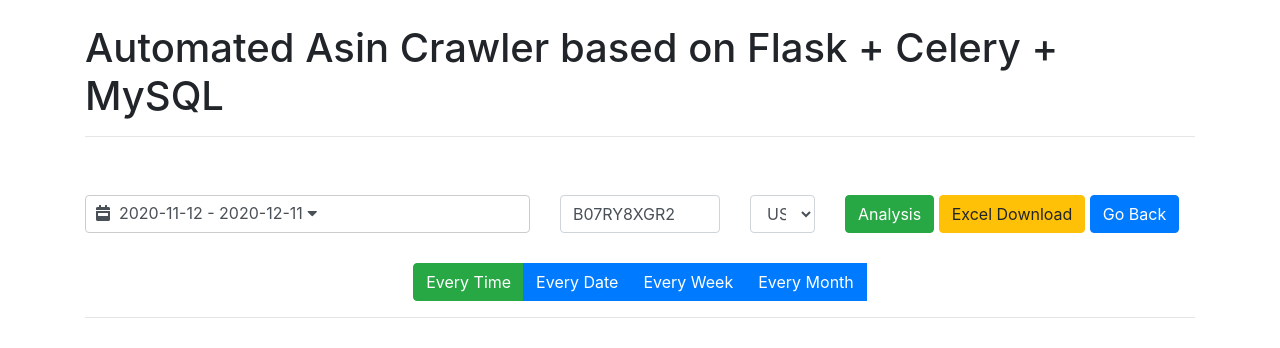
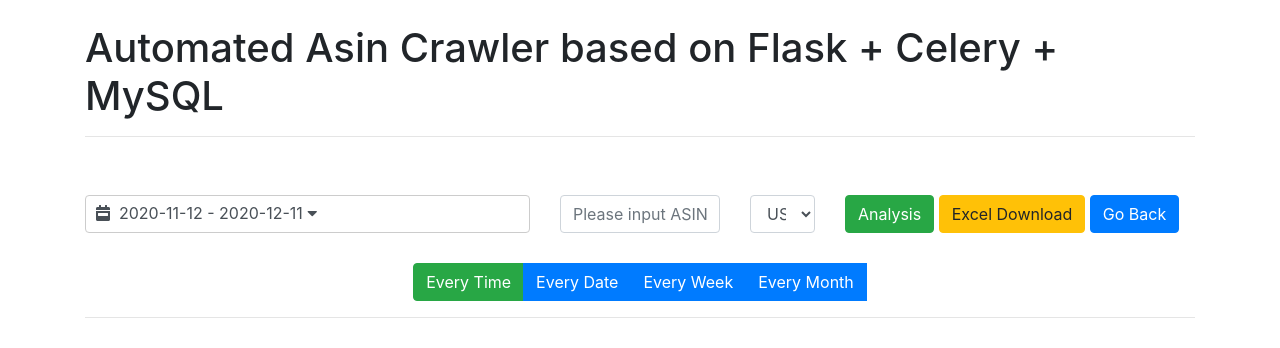
Before and after one commit to WinTechnologies/flask-amazon-crawler, a Flask app: page /analysis in a window 1280 px wide. Shown: the top 348 px of the page. Run offline with Flask 2, Linux system fonts and the light colour scheme; some libraries are stand-ins or nearby versions.

Commit message:
test analysis

```diff
--- a/app/templates/analysis.html
+++ b/app/templates/analysis.html
@@ -17,7 +17,7 @@
             </div>
         </div>
         <div class="col-md-2">
-            <input type='text' name='asin' placeholder='Please input ASIN here' class="form-control" id='asin' value="B07RY8XGR2" autocomplete="off" />
+            <input type='text' name='asin' placeholder='Please input ASIN here' class="form-control" id='asin' value="" autocomplete="off" />
         </div>
         <div class="col-md-1">
             <select class="form-control site-select">
```
